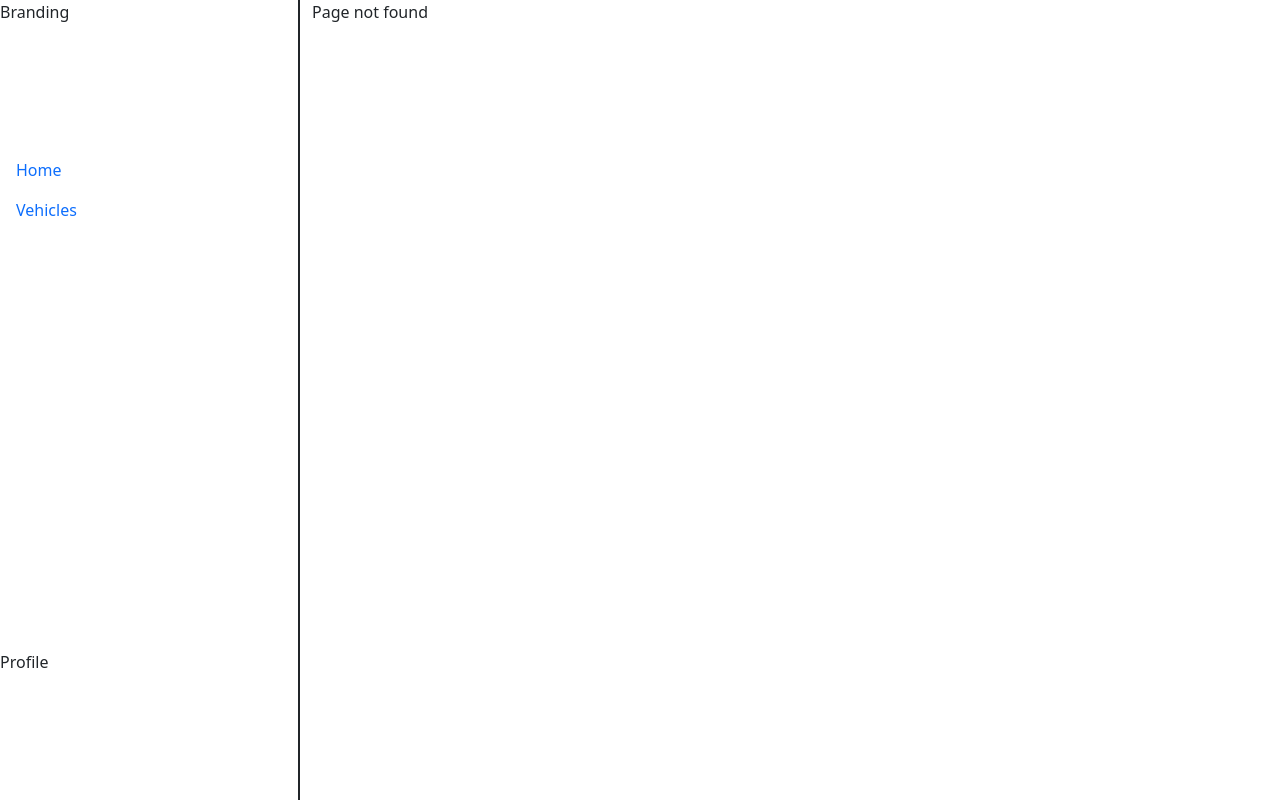
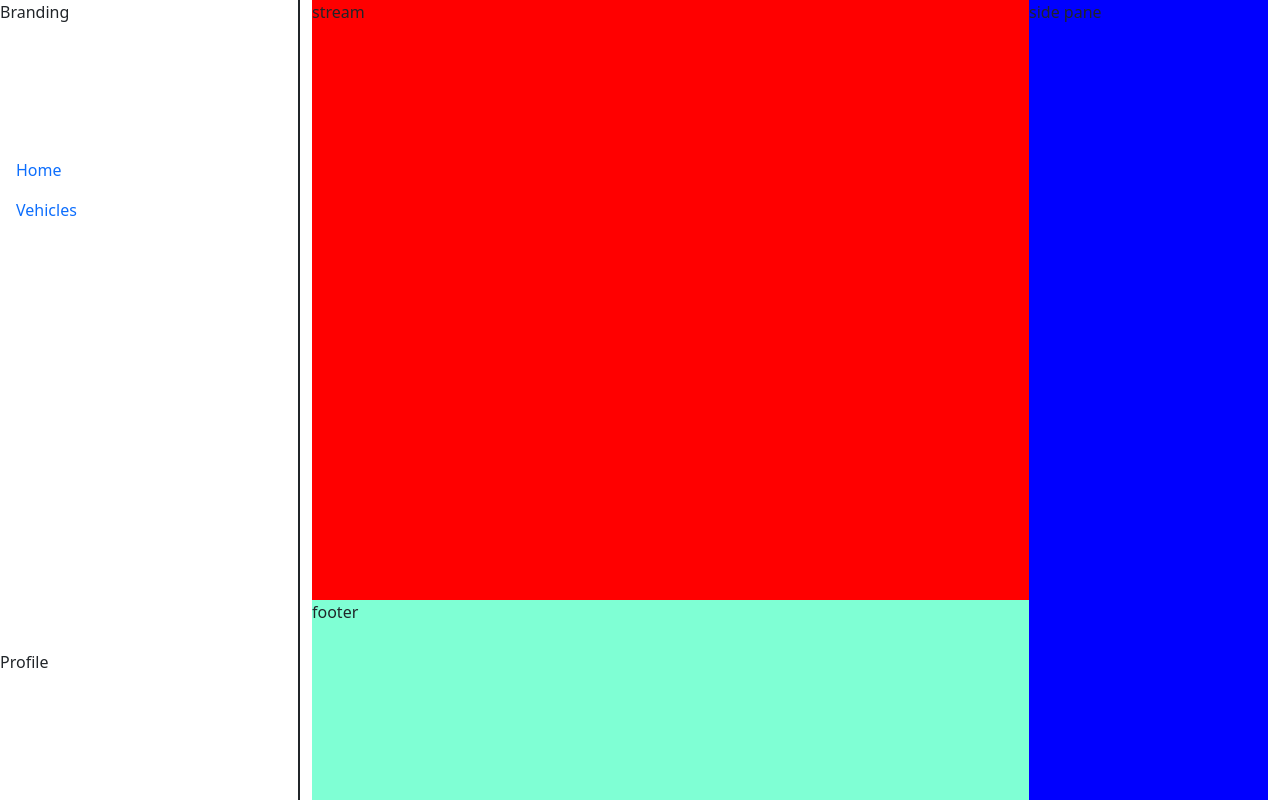
Before and after one commit to SamuelMenard/dashcam-web-portal, a React (Vite) app in the folder dashcam-portal-webapp/: page /cameras/1 in a window 1280 px wide. Before the commit this address had no page. Built offline with nearby package versions, Linux system fonts and the light colour scheme.

Commit message:
Add camera page and layout

```diff
--- a/dashcam-portal-webapp/src/App.tsx
+++ b/dashcam-portal-webapp/src/App.tsx
@@ -5,6 +5,7 @@ import VehiclesPage from './modules/vehicles/components/vehicles-page/VehiclesPa
 import HomePage from './modules/core/components/home/HomePage';
 import NotFoundPage from './modules/core/components/not-found/NotFoundPage';
 import VehiclePage from './modules/vehicles/components/vehicle-page/VehiclePage';
+import CameraPage from './modules/media/components/CameraPage';
 
 function App() {
     return (
@@ -17,6 +18,10 @@ function App() {
                     <Routes>
                         <Route path="*" element={<NotFoundPage />} />
                         <Route path="/" element={<HomePage />} />
+                        <Route
+                            path="/cameras/:cameraId"
+                            element={<CameraPage />}
+                        />
                         <Route path="/vehicles" element={<VehiclesPage />} />
                         <Route
                             path="/vehicles/:vehicleId"
--- /dev/null
+++ b/dashcam-portal-webapp/src/modules/media/components/Camera.scss
@@ -0,0 +1,25 @@
+.camera-layout {
+    height: 100vh;
+    width: 100%;
+
+    display: grid;
+    grid-template-rows: [body-start] 75% [body-end footer-start] 25% [footer-end];
+    grid-template-columns: [stream-start] 75% [stream-end side-start] 25% [side-end];
+
+    .stream {
+        background-color: red;
+        grid-row: body-start / body-end;
+        grid-column: stream-start / stream-end;
+    }
+
+    .side-pane {
+        background-color: blue;
+        grid-row: body-start / footer-end;
+        grid-column: side-start / side-end;
+    }
+
+    .footer {
+        background-color: aquamarine;
+        grid-row: footer-start / footer-end;
+    }
+}
--- /dev/null
+++ b/dashcam-portal-webapp/src/modules/media/components/CameraPage.tsx
@@ -0,0 +1,14 @@
+import React from 'react';
+import './Camera.scss';
+
+function CameraPage() {
+    return (
+        <div className="camera-layout">
+            <div className="stream">stream</div>
+            <div className="side-pane">side pane</div>
+            <div className="footer">footer</div>
+        </div>
+    );
+}
+
+export default CameraPage;
```
